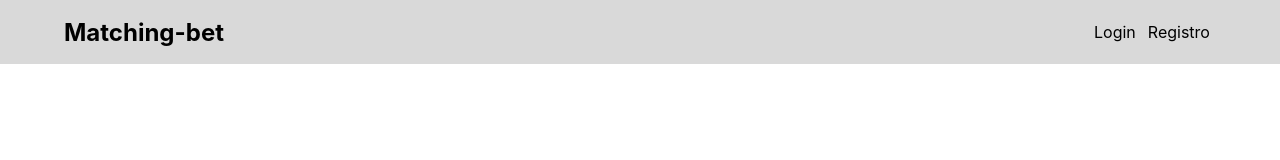
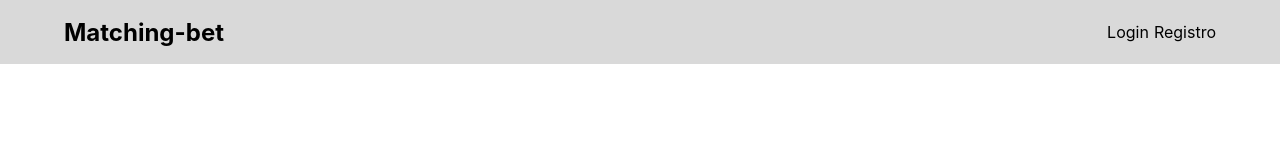
Before and after one commit to matchingbet/web, a Next.js app: page / in a window 1280 px wide. Shown: the top 160 px of the page. Built offline with nearby package versions, Linux system fonts and the light colour scheme.

Commit message:
Update Header.module.scss

```diff
--- a/src/styles/Header.module.scss
+++ b/src/styles/Header.module.scss
@@ -17,7 +17,10 @@
         display: flex;
         justify-content: space-around;
         align-items: center;
-        width: 10vw;
         height: 100%;
+
+        :last-child {
+            padding-left: 5px;
+        }
     }
 }
```
